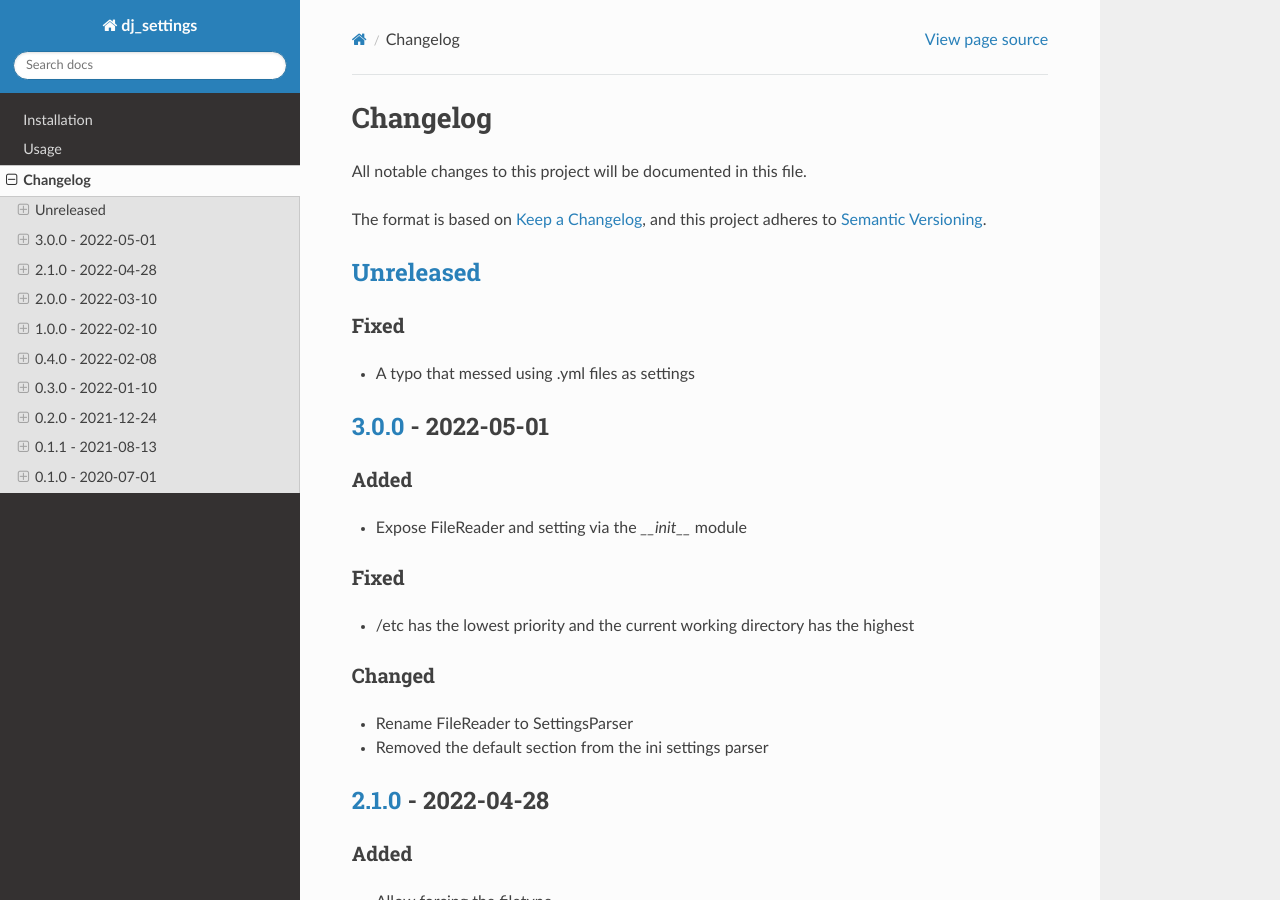
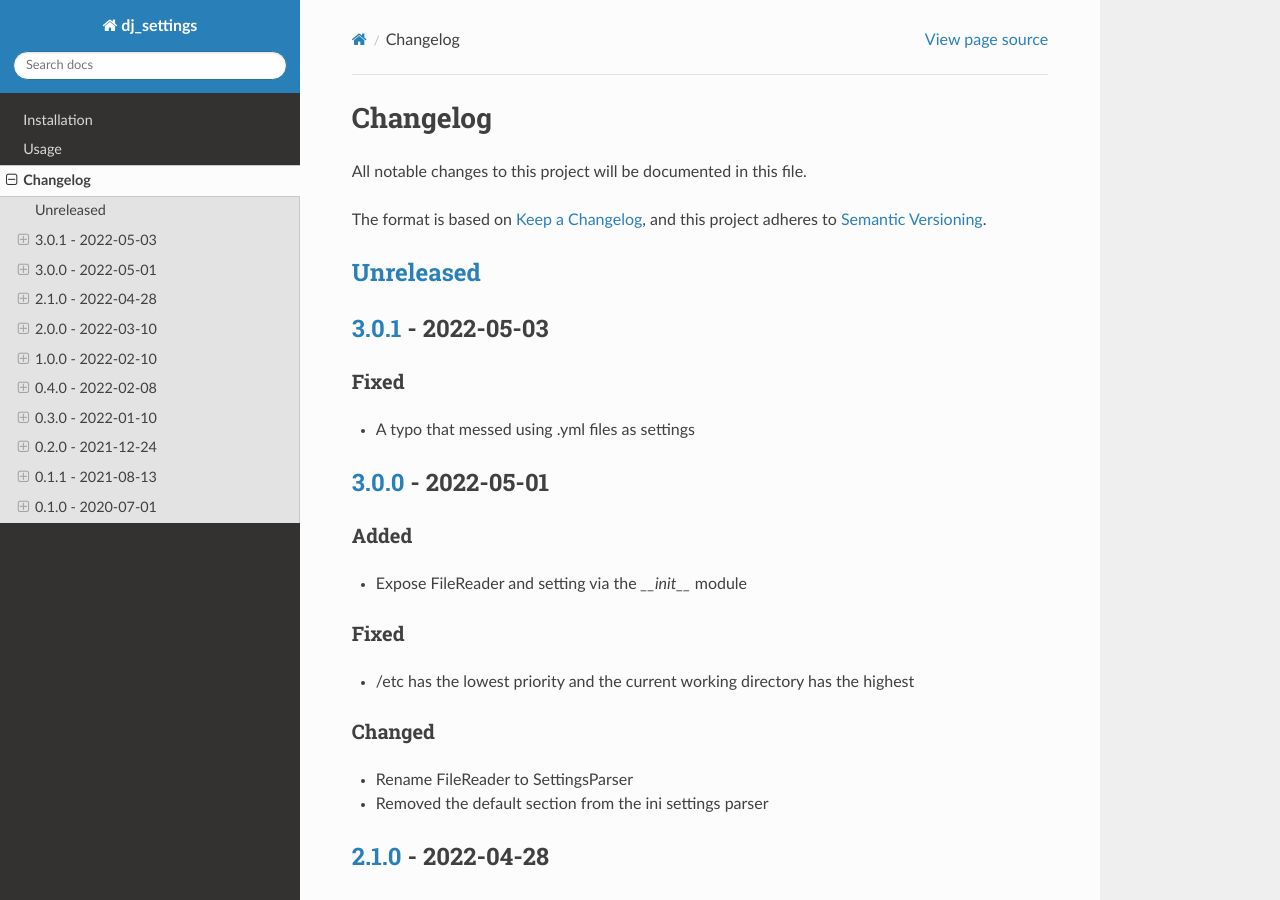
Before and after one commit to spapanik/dj_settings, a Sphinx documentation site: the page built from docs/source/changelog.rst, in a window 1280 px wide and 900 px high. Built offline with Sphinx 7.4.7 and the Read the Docs theme 2.0.0, drawn with Linux system fonts in a browser that asks for light colours.

Commit message:
Bump version

```diff
--- a/CHANGELOG.rst
+++ b/CHANGELOG.rst
@@ -8,6 +8,9 @@ The format is based on `Keep a Changelog`_, and this project adheres to `Semanti
 
 `Unreleased`_
 -------------
+
+`3.0.1`_ - 2022-05-03
+---------------------
 
 Fixed
 ^^^^^
@@ -99,7 +102,8 @@ Added
 * Allow including python files for settings
 
 
-.. _`unreleased`: https://github.com/spapanik/dj_settings/compare/v3.0.0...main
+.. _`unreleased`: https://github.com/spapanik/dj_settings/compare/v3.0.1...main
+.. _`3.0.1`: https://github.com/spapanik/dj_settings/compare/v3.0.0...v3.0.1
 .. _`3.0.0`: https://github.com/spapanik/dj_settings/compare/v2.1.0...v3.0.0
 .. _`2.1.0`: https://github.com/spapanik/dj_settings/compare/v2.0.0...v2.1.0
 .. _`2.0.0`: https://github.com/spapanik/dj_settings/compare/v1.0.0...v2.0.0
--- a/README.rst
+++ b/README.rst
@@ -39,7 +39,7 @@ The easiest way is to use `poetry`_ to manage your dependencies and add *dj_sett
 .. code-block:: toml
 
     [tool.poetry.dependencies]
-    dj_settings = "^3.0.0"
+    dj_settings = "^3.0.1"
 
 Usage
 ^^^^^
--- a/docs/source/installation.rst
+++ b/docs/source/installation.rst
@@ -7,7 +7,7 @@ The easiest way is to use `poetry`_ to manage your dependencies and add *dj_sett
 .. code-block:: toml
 
     [tool.poetry.dependencies]
-    dj_settings = "^3.0.0"
+    dj_settings = "^3.0.1"
 
 
 .. _poetry: https://python-poetry.org/
--- a/pyproject.toml
+++ b/pyproject.toml
@@ -26,7 +26,7 @@ testpaths = "tests"
 
 [tool.poetry]
 name = "dj_settings"
-version = "3.0.0"
+version = "3.0.1"
 description = "project settings the UNIX way"
 authors = [
     "Stephanos Kuma <stephanos@kuma.ai>",
```
